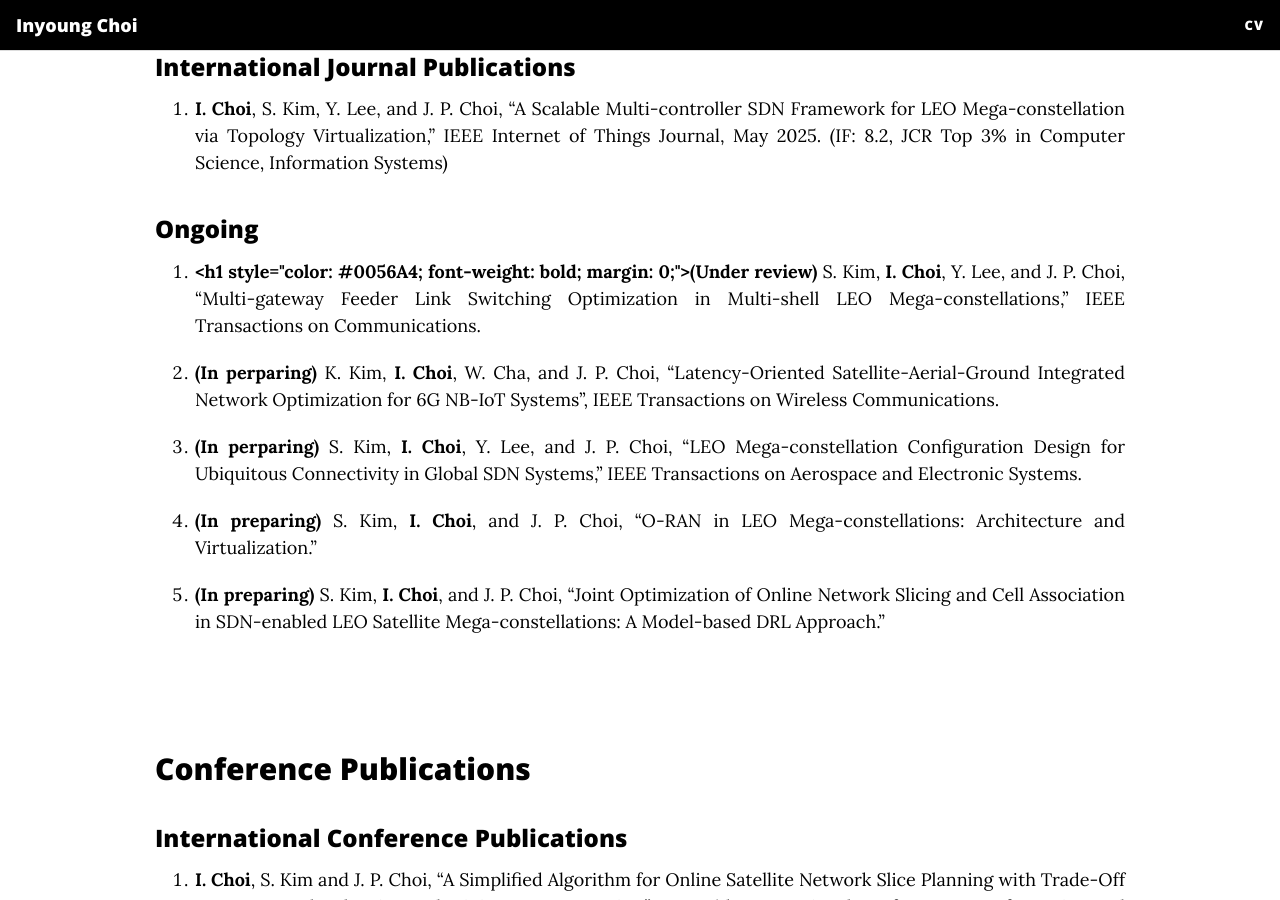
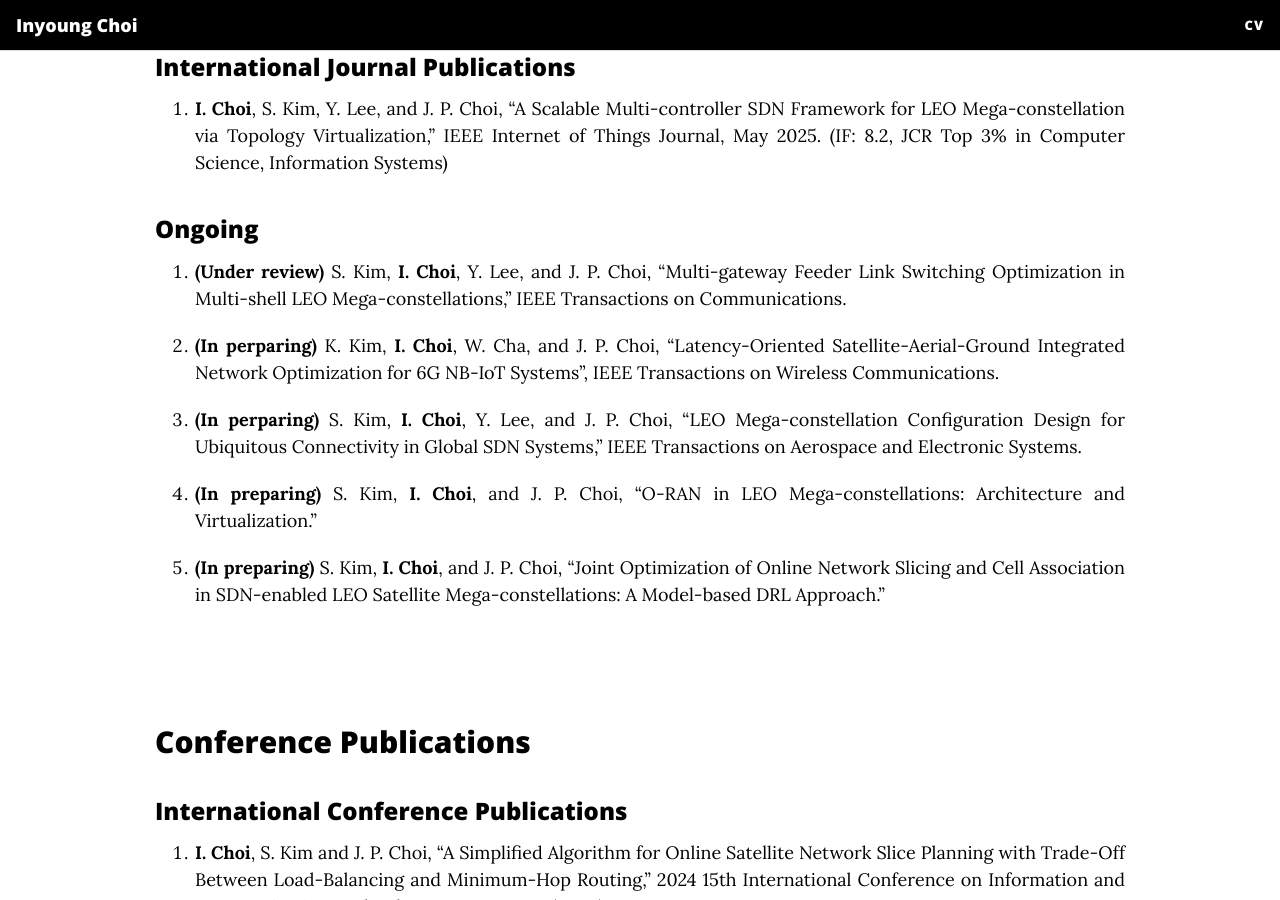
Before and after one commit to InyoungChoi-acai/InyoungChoi-acai.github.io, a Jekyll site: the page built from CV.md, in a window 1280 px wide and 900 px high, scrolled down 875 px. Built offline with Jekyll 4.4.1, drawn with Linux system fonts in a browser that asks for light colours; nearby versions of some CDN libraries.

Commit message:
Update CV.md

```diff
--- a/CV.md
+++ b/CV.md
@@ -36,7 +36,7 @@ Inyoung Choi received his B.S. degree (*summa cum laude*) in aerospace engineeri
   1. **I. Choi**, S. Kim, Y. Lee, and J. P. Choi, “A Scalable Multi-controller SDN Framework for LEO Mega-constellation via Topology Virtualization,” IEEE Internet of Things Journal, May 2025. (IF: 8.2, JCR Top 3% in Computer Science, Information Systems)
 
 ### Ongoing
-  1. **<h1 style="color: #0056A4; font-weight: bold; margin: 0;">(Under review)** S. Kim, **I. Choi**, Y. Lee, and J. P. Choi, “Multi-gateway Feeder Link Switching Optimization in Multi-shell LEO Mega-constellations,”  IEEE Transactions on Communications.
+  1. **(Under review)** S. Kim, **I. Choi**, Y. Lee, and J. P. Choi, “Multi-gateway Feeder Link Switching Optimization in Multi-shell LEO Mega-constellations,”  IEEE Transactions on Communications.
 
   2. **(In perparing)** K. Kim, **I. Choi**, W. Cha, and J. P. Choi, "Latency-Oriented Satellite-Aerial-Ground Integrated Network Optimization for 6G NB-IoT Systems", IEEE Transactions on Wireless Communications.
 
```
